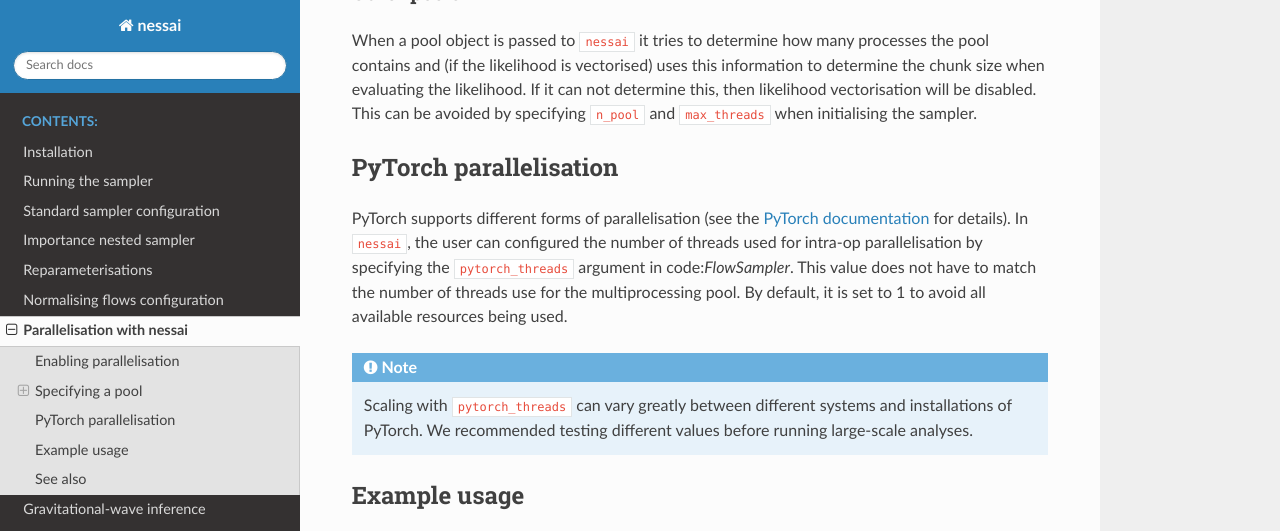
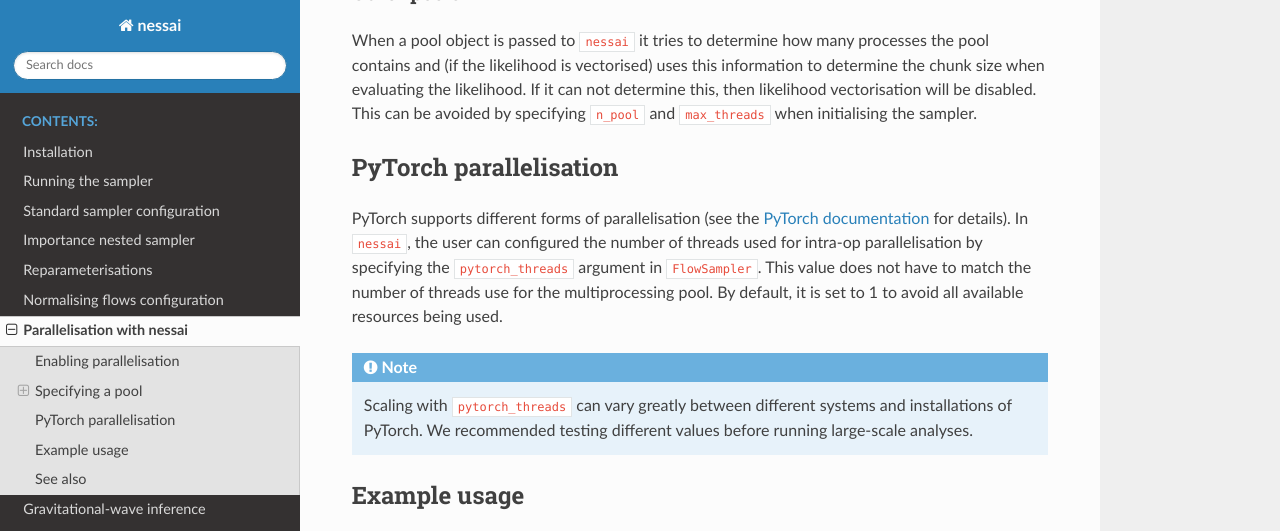
Before and after one commit to mj-will/nessai, a Sphinx documentation site: the page built from docs/parallelisation.rst, in a window 1280 px wide and 900 px high, scrolled down 1111 px, cut to the strip 0-531 px from the top of the window. Built offline with Sphinx 7.4.7 and the Read the Docs theme 2.0.0, drawn with Linux system fonts in a browser that asks for light colours; pages that are not in the unit, such as notebooks, are missing from menus.

Commit message:
docs: fix typo

```diff
--- a/docs/parallelisation.rst
+++ b/docs/parallelisation.rst
@@ -52,7 +52,7 @@ PyTorch parallelisation
 ***********************
 
 PyTorch supports different forms of parallelisation (see the `PyTorch documentation <https://pytorch.org/docs/stable/notes/cpu_threading_torchscript_inference.html>`_ for details).
-In ``nessai``, the user can configured the number of threads used for intra-op parallelisation by specifying the :code:`pytorch_threads` argument in code:`FlowSampler`.
+In ``nessai``, the user can configured the number of threads used for intra-op parallelisation by specifying the :code:`pytorch_threads` argument in :code:`FlowSampler`.
 This value does not have to match the number of threads use for the multiprocessing pool.
 By default, it is set to 1 to avoid all available resources being used.
 
```
